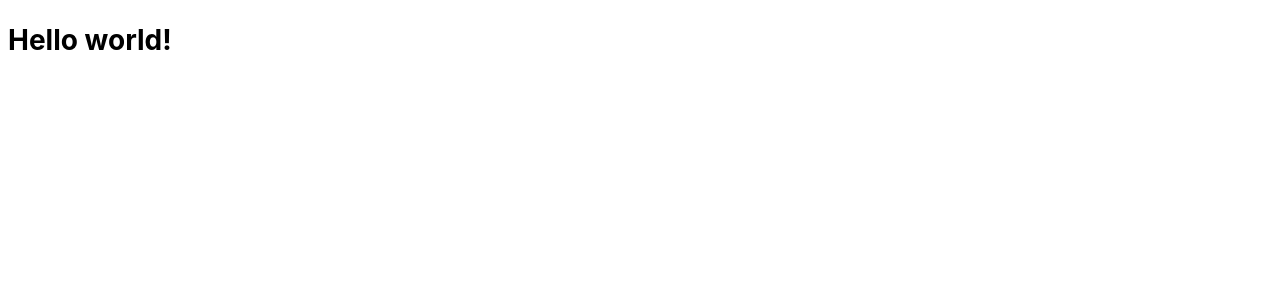
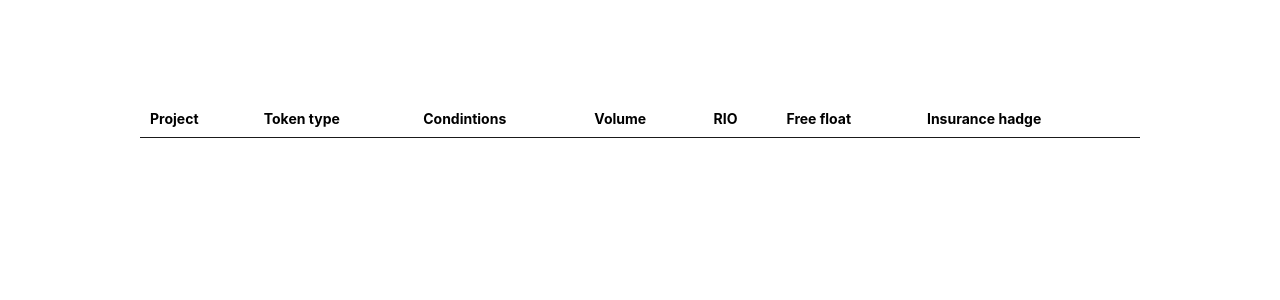
Before and after one commit to AndreyKonovalenko/table-component, a React (Create React App) app: page / in a window 1280 px wide. Shown: the top 300 px of the page. Built offline with nearby package versions, Linux system fonts and the light colour scheme.

Commit message:
chore: added table head

```diff
--- a/src/App.js
+++ b/src/App.js
@@ -1,13 +1,41 @@
 import { ThemeProvider } from 'styled-components';
 import GlobalStyles from './componenets/styles/GlobalStyles';
+import * as S from './componenets/styles/Layout.styled';
 import Table from './componenets/Table';
 import theme from './theme/theme';
+
+const columns = [
+  {
+    label: 'Project',
+    accessor: 'poroject',
+    sortable: true,
+    sortbyOrder: 'desc',
+  },
+  {
+    label: 'Token type',
+    accessor: 'token_type',
+    sortable: true,
+    sortbyOrder: 'desc',
+  },
+  {
+    label: 'Condintions',
+    accessor: 'condititions',
+    sortable: true,
+    sortbyOrder: 'desc',
+  },
+  { label: 'Volume', accessor: 'volume', sortable: true },
+  { label: 'RIO', accessor: 'rio', sortable: false },
+  { label: 'Free float', accessor: 'free float', sortable: false },
+  { label: 'Insurance hadge', accessor: 'insurance_hadge', sortable: false },
+];
 
 function App() {
   return (
     <ThemeProvider theme={theme}>
       <GlobalStyles />
-      <Table />
+      <S.Layout>
+        <Table columns={columns} />
+      </S.Layout>
     </ThemeProvider>
   );
 }
--- a/src/componenets/Table.js
+++ b/src/componenets/Table.js
@@ -1,8 +1,11 @@
-const Table = () => {
+import * as S from './styles/Table.styled';
+import TableHead from './TableHead';
+
+const Table = ({ columns }) => {
   return (
-    <>
-      <h1>Hello world!</h1>
-    </>
+    <S.Table>
+      <TableHead columns={columns} />
+    </S.Table>
   );
 };
 
--- /dev/null
+++ b/src/componenets/TableHead.js
@@ -0,0 +1,17 @@
+import * as S from './styles/Table.styled';
+
+const TableHead = ({ columns }) => {
+  console.log(columns);
+  const tableHead = columns.map(({ label, accessor }) => {
+    console.log(label, accessor);
+    return <S.TH key={accessor}>{label}</S.TH>;
+  });
+  console.log(tableHead);
+  return (
+    <thead>
+      <tr>{tableHead}</tr>
+    </thead>
+  );
+};
+
+export default TableHead;
--- /dev/null
+++ b/src/componenets/styles/Layout.styled.js
@@ -0,0 +1,7 @@
+import styled from 'styled-components';
+
+export const Layout = styled.div`
+  max-width: 1000px;
+  margin: 100px auto;
+  orverflow: auto;
+`;
--- /dev/null
+++ b/src/componenets/styles/Table.styled.js
@@ -0,0 +1,23 @@
+import styled from 'styled-components';
+
+export const Table = styled.table`
+  width: 100%;
+  border-spacing: 0;
+`;
+
+export const TH = styled.th`
+  background: #fff;
+  padding: 8px 10px;
+  border-bottom: 1px solid #1a1a1a;
+  font-weight: bold;
+  text-align: left;
+`;
+
+export const TD = styled.td`
+  border-top: 1px solid #ddd;
+  padding: 8px 20px;
+`;
+
+export const TBoby = styled.tbody`
+  background: #eff0f0;
+`;
```
